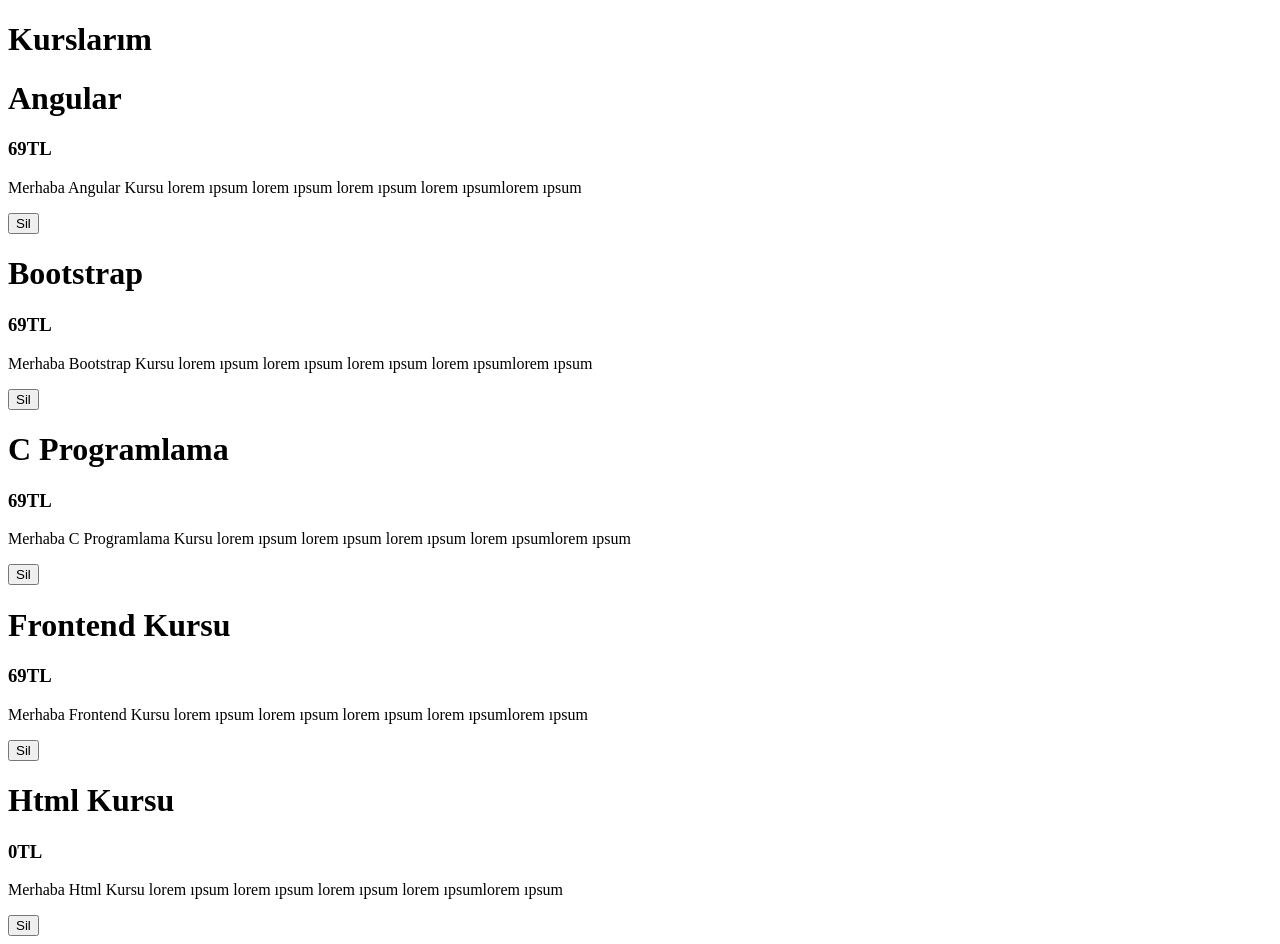
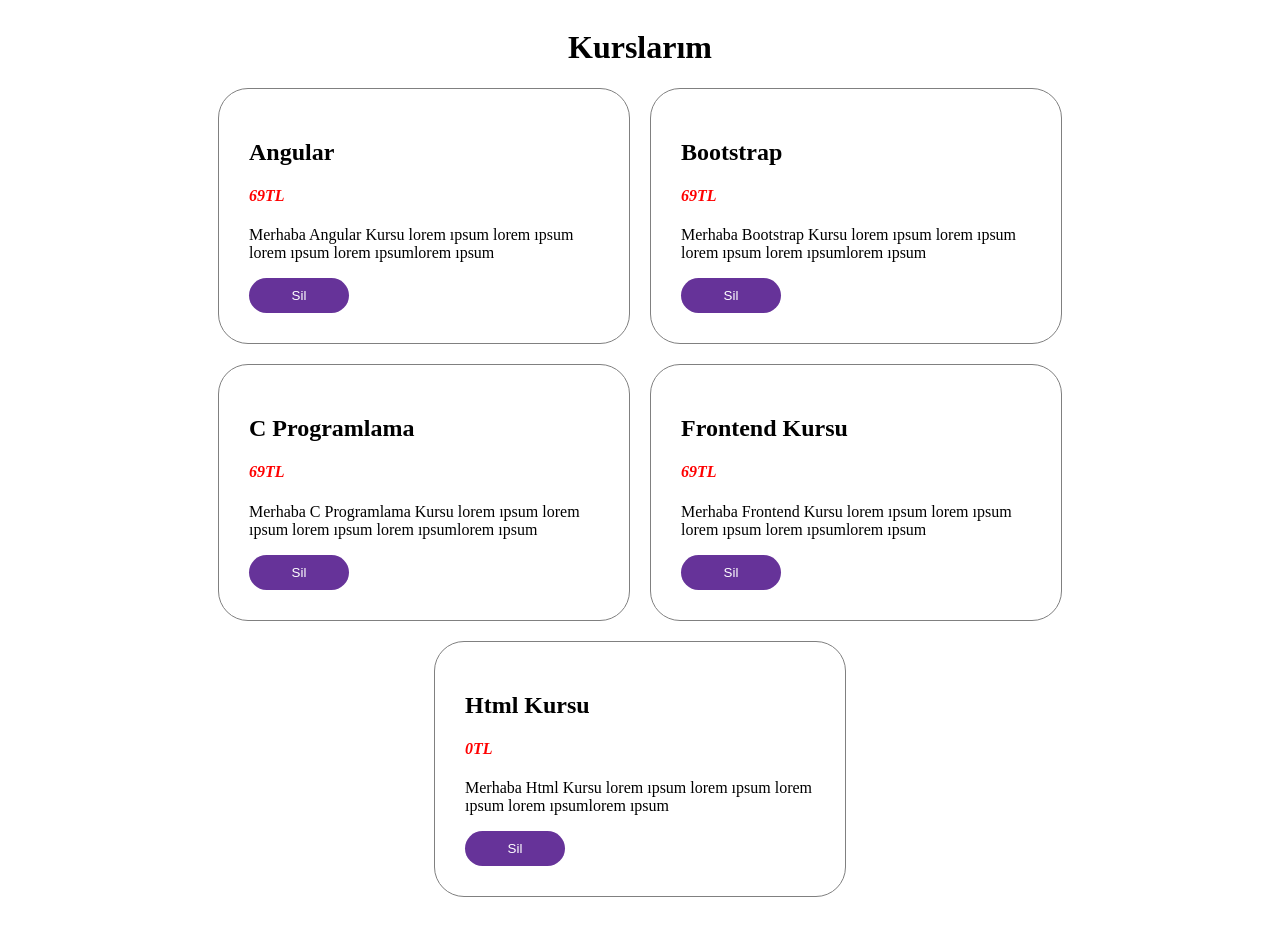
Before and after one commit to mertcetiin/My-Courses, a React (Vite) app: page / in a window 1280 px wide. After the commit the page ends 905 px from the top, so only its background shows below. Built offline with nearby package versions, Linux system fonts and the light colour scheme; data requests are answered from the project's data file.

Commit message:
className given and css done

```diff
--- a/src/App.css
+++ b/src/App.css
@@ -0,0 +1,34 @@
+.courseMainDiv {
+    display: flex;
+    flex-direction: column;
+    justify-content: center;
+    align-items: center;
+}
+
+.cardDiv {
+    display: flex;
+    flex-wrap: wrap;
+    justify-content: center;
+    gap: 20px;
+}
+
+.card {
+    width: 350px;
+    border: 1px solid gray;
+    border-radius: 30px;
+    padding: 30px;
+}
+
+.cardPrice {
+    font-style: italic;
+    color: red;
+}
+
+.cardDeleteBtn {
+    width: 100px;
+    padding: 10px;
+    border-radius: 30px;
+    border: none;
+    background-color: rebeccapurple;
+    color: white;
+}
--- a/src/App.jsx
+++ b/src/App.jsx
@@ -32,7 +32,7 @@
 
 
   return (
-    <div>
+    <div className="courseMainDiv">
       <h1>Kurslarım</h1>
       {loading ? (
         <Loading />
--- a/src/components/Course.jsx
+++ b/src/components/Course.jsx
@@ -1,18 +1,16 @@
-import { useState } from 'react';
+
 
 function Course({ courses, onDelete }) {
 
-    const [reflesh, setReflesh] = useState('Kursların Hepsini Sildin!')
 
     return (
-        <div>
-
+        <div className="cardDiv">
             {courses.map((Courses) => (
-                <div key={Courses.id}>
-                    <h1>{Courses.title}</h1>
-                    <h3>{Courses.price}</h3>
+                <div key={Courses.id} className="card">
+                    <h2 className='cardTitle'>{Courses.title}</h2>
+                    <h4 className='cardPrice'>{Courses.price}</h4>
                     <p>{Courses.content}</p>
-                    <button onClick={() => onDelete(Courses.id)}>Sil</button>
+                    <button className='cardDeleteBtn' onClick={() => onDelete(Courses.id)}>Sil</button>
                 </div>
             ))}
         </div>
```
